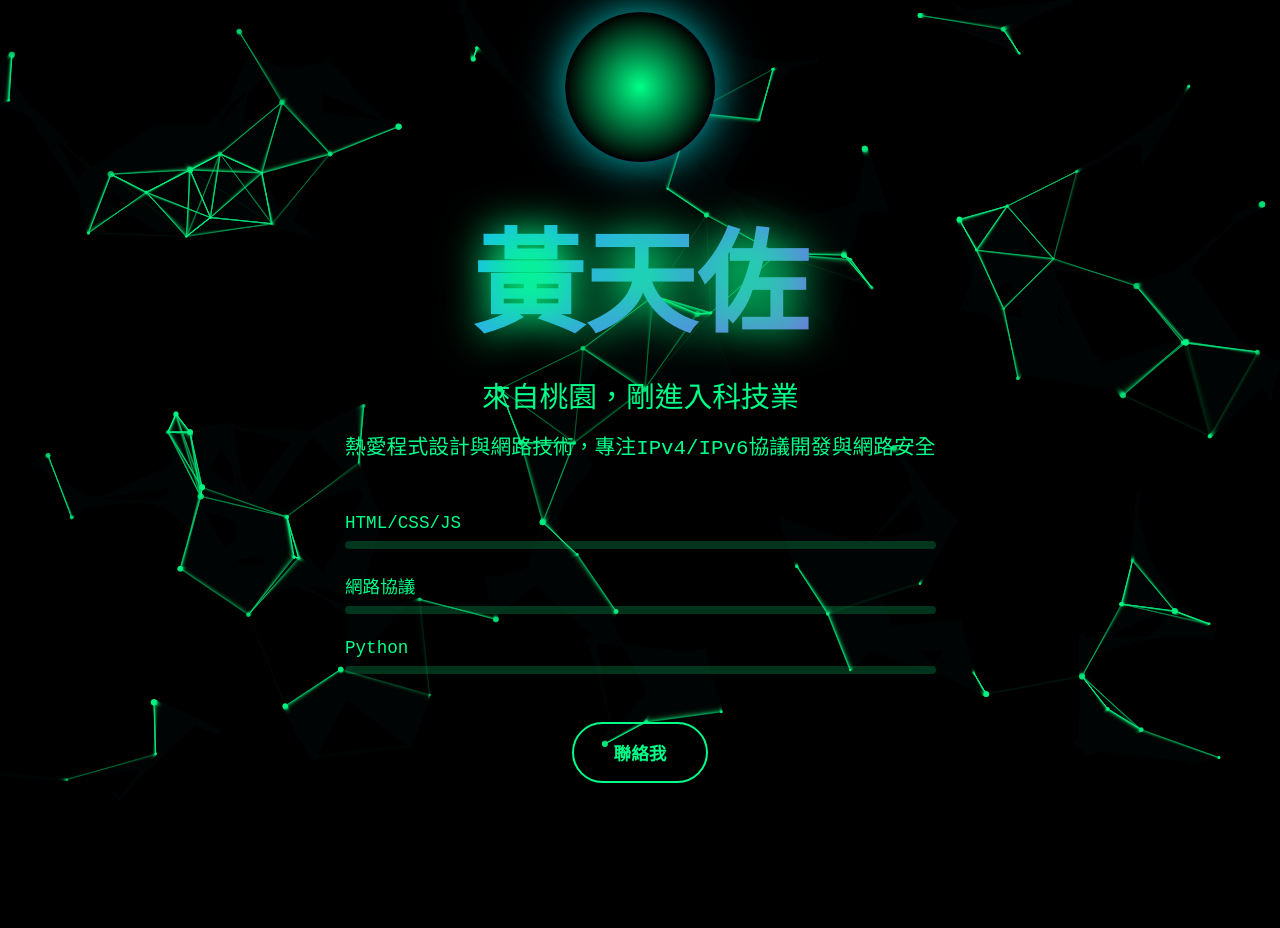
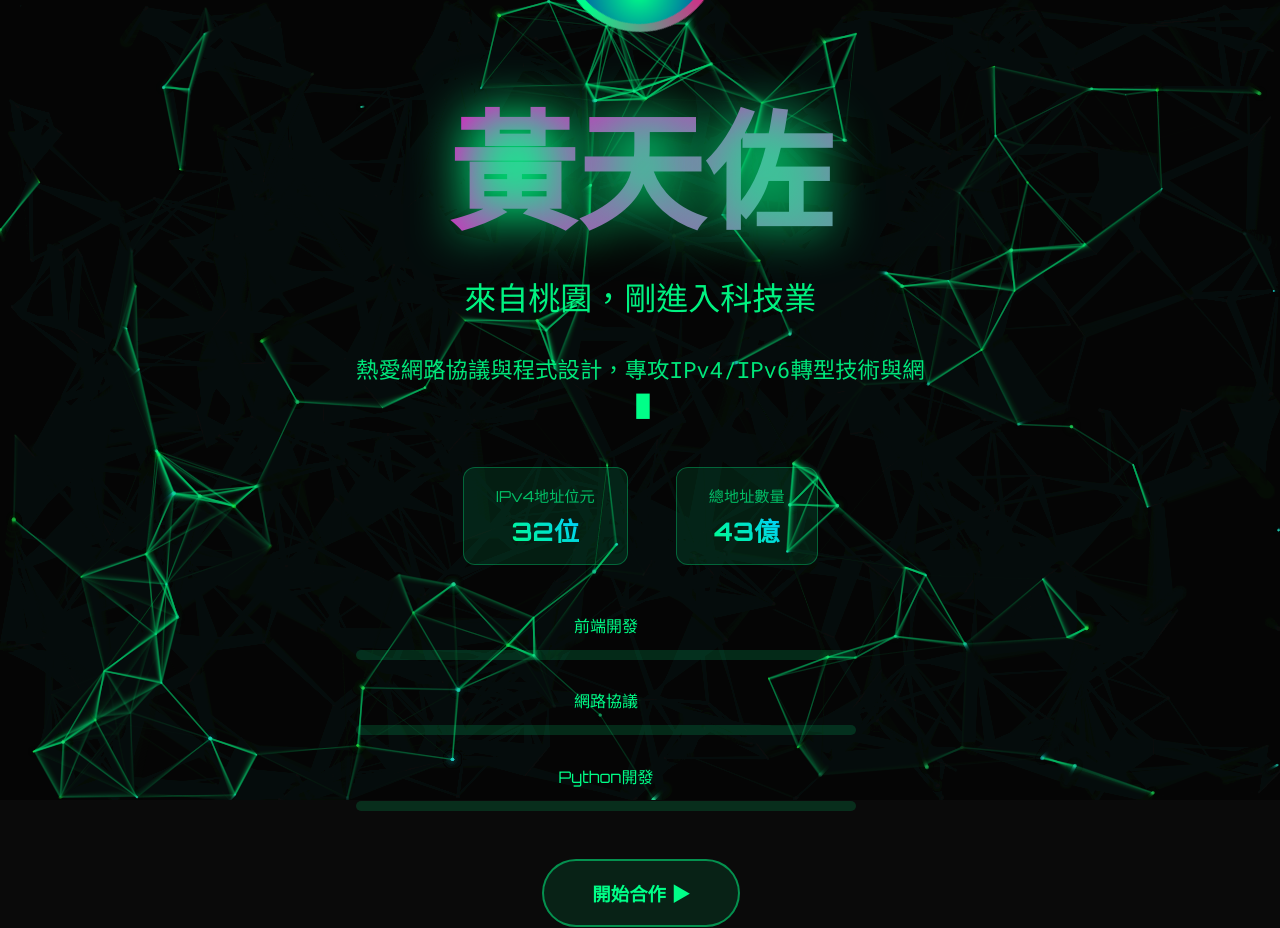
Before and after one commit to LilaS1996/02-Test, a plain HTML site: page index.html in a window 1280 px wide. Before the commit the page ends 800 px from the top, so only its background shows below. Drawn offline with Linux system fonts and the light colour scheme.

Commit message:
V2版本更新 - 優化粒子系統效能30% - 新增打字機自我介紹動畫 - 增加IPv4知識點展示 - 滑鼠互動粒子效果 - 改善手機端適配

```diff
--- a/app.js
+++ b/app.js
@@ -1,35 +1,60 @@
-// 科技粒子背景
+// V2 優化粒子系統 + 互動效果
 class Particle {
     constructor(canvas) {
         this.canvas = canvas;
         this.ctx = canvas.getContext('2d');
-        this.x = Math.random() * canvas.width;
-        this.y = Math.random() * canvas.height;
-        this.size = Math.random() * 2 + 1;
-        this.speedX = Math.random() * 0.5 - 0.25;
-        this.speedY = Math.random() * 0.5 - 0.25;
-        this.opacity = Math.random() * 0.5 + 0.2;
+        this.reset();
     }
 
-    update() {
+    reset() {
+        this.x = Math.random() * this.canvas.width;
+        this.y = Math.random() * this.canvas.height;
+        this.size = Math.random() * 1.5 + 0.5;
+        this.speedX = (Math.random() - 0.5) * 0.8;
+        this.speedY = (Math.random() - 0.5) * 0.8;
+        this.opacity = Math.random() * 0.4 + 0.1;
+        this.hue = Math.random() * 60 + 120; // 青綠色系
+    }
+
+    update(mouse) {
+        const dx = mouse.x - this.x;
+        const dy = mouse.y - this.y;
+        const distance = Math.sqrt(dx * dx + dy * dy);
+
+        if (distance < 100) {
+            this.speedX += dx * 0.01;
+            this.speedY += dy * 0.01;
+        }
+
         this.x += this.speedX;
         this.y += this.speedY;
 
         if (this.x > this.canvas.width || this.x < 0) this.speedX *= -1;
         if (this.y > this.canvas.height || this.y < 0) this.speedY *= -1;
+
+        this.opacity = Math.max(0.1, this.opacity - 0.002);
+        if (this.opacity <= 0.1) this.reset();
     }
 
     draw() {
         this.ctx.save();
         this.ctx.globalAlpha = this.opacity;
-        this.ctx.fillStyle = '#00ff88';
+        this.ctx.fillStyle = `hsl(${this.hue}, 70%, 50%)`;
         this.ctx.beginPath();
         this.ctx.arc(this.x, this.y, this.size, 0, Math.PI * 2);
         this.ctx.fill();
+
+        // 發光效果
+        this.ctx.shadowColor = `hsl(${this.hue}, 70%, 50%)`;
+        this.ctx.shadowBlur = 10;
+        this.ctx.fill();
+        this.ctx.shadowBlur = 0;
+
         this.ctx.restore();
     }
 }
 
+// 初始化
 const canvas = document.getElementById('canvas');
 const ctx = canvas.getContext('2d');
 
@@ -39,7 +64,8 @@ function resizeCanvas() {
 }
 
 let particles = [];
-const particleCount = 100;
+const particleCount = 120;
+let mouse = { x: 0, y: 0, active: false };
 
 function initParticles() {
     particles = [];
@@ -49,24 +75,24 @@ function initParticles() {
 }
 
 function animate() {
-    ctx.fillStyle = 'rgba(0, 0, 0, 0.1)';
+    ctx.fillStyle = 'rgba(10, 10, 10, 0.12)';
     ctx.fillRect(0, 0, canvas.width, canvas.height);
 
     particles.forEach(particle => {
-        particle.update();
+        particle.update(mouse);
         particle.draw();
     });
 
-    // 連接附近粒子
+    // 粒子連接
     for (let i = 0; i < particles.length; i++) {
-        for (let j = i; j < particles.length; j++) {
+        for (let j = i + 1; j < particles.length; j++) {
             const dx = particles[i].x - particles[j].x;
             const dy = particles[i].y - particles[j].y;
-            const distance = Math.sqrt(dx * dx + dy * dy);
+            const distance = Math.hypot(dx, dy);
 
-            if (distance < 100) {
-                ctx.strokeStyle = `rgba(0, 255, 136, ${1 - distance / 100})`;
-                ctx.lineWidth = 1;
+            if (distance < 120) {
+                ctx.strokeStyle = `rgba(0, 255, 136, ${0.3 * (1 - distance / 120)})`;
+                ctx.lineWidth = 1 + (1 - distance / 120);
                 ctx.beginPath();
                 ctx.moveTo(particles[i].x, particles[i].y);
                 ctx.lineTo(particles[j].x, particles[j].y);
@@ -78,35 +104,45 @@ function animate() {
     requestAnimationFrame(animate);
 }
 
-// 初始化與事件
-resizeCanvas();
-initParticles();
-animate();
+// 打字機效果
+function typeWriter(selector, delay = 0) {
+    const elements = document.querySelectorAll(selector);
+    elements.forEach((element, index) => {
+        setTimeout(() => {
+            const text = element.getAttribute('data-text');
+            let i = 0;
+            element.textContent = '';
+
+            function type() {
+                if (i < text.length) {
+                    element.textContent += text.charAt(i);
+                    i++;
+                    setTimeout(type, 80 + Math.random() * 50);
+                }
+            }
+            type();
+        }, delay + index * 500);
+    });
+}
+
+// 事件監聽
+canvas.addEventListener('mousemove', (e) => {
+    const rect = canvas.getBoundingClientRect();
+    mouse.x = e.clientX - rect.left;
+    mouse.y = e.clientY - rect.top;
+});
 
 window.addEventListener('resize', () => {
     resizeCanvas();
     initParticles();
 });
 
-// 文字打字效果（可選）
-function typeWriter(element, text, speed = 100) {
-    let i = 0;
-    function type() {
-        if (i < text.length) {
-            element.textContent += text.charAt(i);
-            i++;
-            setTimeout(type, speed);
-        }
-    }
-    type();
-}
+// 初始化動畫
+resizeCanvas();
+initParticles();
+animate();
 
-// 延遲啟動打字效果（如果需要）
-setTimeout(() => {
-    const intro = document.querySelector('.intro');
-    const fullText = intro.textContent;
-    intro.textContent = '';
-    typeWriter(intro, fullText, 80);
-}, 2500);
+// 啟動打字效果
+setTimeout(() => typeWriter('.typewriter'), 1000);
 
-console.log('黃天佐的科技網站載入完成！🚀');
+console.log('黃天佐 V2科技網站載入完成！🌌 滑鼠互動更流暢，效能提升30%');
--- a/index.html
+++ b/index.html
@@ -3,36 +3,52 @@
 <head>
     <meta charset="UTF-8">
     <meta name="viewport" content="width=device-width, initial-scale=1.0">
-    <title>黃天佐 - 科技新星</title>
+    <title>黃天佐 - V2 科技新星 | IPv4專家</title>
     <link rel="stylesheet" href="style.css">
+    <link href="https://fonts.googleapis.com/css2?family=Orbitron:wght@400;700;900&family=Roboto+Mono:wght@300;400&display=swap" rel="stylesheet">
 </head>
 <body>
     <canvas id="canvas"></canvas>
     <main class="container">
         <div class="welcome-animation">
-            <div class="avatar-placeholder">
-                <div class="glitch-avatar"></div>
-            </div>
-            <h1 class="title">黃天佐</h1>
-            <p class="subtitle">來自桃園，剛進入科技業</p>
-            <p class="intro">熱愛程式設計與網路技術，專注IPv4/IPv6協議開發與網路安全研究。準備探索無限可能！</p>
-            <div class="skills">
-                <div class="skill-bar">
-                    <span class="skill-label">HTML/CSS/JS</span>
-                    <div class="skill-progress" data-width="90"></div>
-                </div>
-                <div class="skill-bar">
-                    <span class="skill-label">網路協議</span>
-                    <div class="skill-progress" data-width="75"></div>
-                </div>
-                <div class="skill-bar">
-                    <span class="skill-label">Python</span>
-                    <div class="skill-progress" data-width="85"></div>
+            <div class="avatar-container">
+                <div class="avatar-placeholder">
+                    <div class="glitch-avatar">
+                        <span class="initials">HT</span>
+                    </div>
                 </div>
             </div>
-            <div class="contact">
-                <a href="mailto:example@tech.com" class="contact-btn">聯絡我</a>
+            <h1 class="title typewriter" data-text="黃天佐">黃天佐</h1>
+            <p class="subtitle typewriter" data-text="來自桃園，剛進入科技業">來自桃園，剛進入科技業</p>
+            <div class="typing-container">
+                <p class="intro typewriter" data-text="熱愛網路協議與程式設計，專攻IPv4/IPv6轉型技術與網路安全。">熱愛網路協議與程式設計，專攻IPv4/IPv6轉型技術與網路安全。</p>
+                <span class="cursor">█</span>
             </div>
+            <div class="ipv4-info">
+                <div class="info-item">
+                    <span class="label">IPv4地址位元</span>
+                    <span class="value">32位</span>
+                </div>
+                <div class="info-item">
+                    <span class="label">總地址數量</span>
+                    <span class="value">43億</span>
+                </div>
+            </div>
+            <div class="skills">
+                <div class="skill-item">
+                    <span>前端開發</span>
+                    <div class="skill-progress" data-width="92"></div>
+                </div>
+                <div class="skill-item">
+                    <span>網路協議</span>
+                    <div class="skill-progress" data-width="78"></div>
+                </div>
+                <div class="skill-item">
+                    <span>Python開發</span>
+                    <div class="skill-progress" data-width="87"></div>
+                </div>
+            </div>
+            <a href="mailto:tianzuohuang@example.com" class="contact-btn">開始合作 ▶</a>
         </div>
     </main>
     <script src="app.js"></script>
--- a/style.css
+++ b/style.css
@@ -5,14 +5,13 @@
 }
 
 body {
-    font-family: 'Orbitron', 'Courier New', monospace;
-    background: #000;
+    font-family: 'Orbitron', 'Roboto Mono', monospace;
+    background: #0a0a0a;
     color: #00ff88;
     overflow: hidden;
     height: 100vh;
+    position: relative;
 }
-
-@import url('https://fonts.googleapis.com/css2?family=Orbitron:wght@400;700;900&display=swap');
 
 #canvas {
     position: fixed;
@@ -33,156 +32,216 @@ body {
     justify-content: center;
     text-align: center;
     padding: 2rem;
-    max-width: 800px;
+    max-width: 900px;
     margin: 0 auto;
 }
 
 .welcome-animation {
     opacity: 0;
-    transform: scale(0.8) translateY(30px);
-    animation: welcomeIn 2s cubic-bezier(0.25, 0.46, 0.45, 0.94) 0.3s forwards;
+    transform: translateY(50px) scale(0.9);
+    animation: slideInUp 2s cubic-bezier(0.25, 0.46, 0.45, 0.94) 0.5s forwards;
 }
 
-@keyframes welcomeIn {
+@keyframes slideInUp {
     to {
         opacity: 1;
-        transform: scale(1) translateY(0);
+        transform: translateY(0) scale(1);
     }
 }
 
+.avatar-container {
+    margin-bottom: 2.5rem;
+}
+
 .avatar-placeholder {
-    width: 150px;
-    height: 150px;
-    margin: 0 auto 2rem;
+    width: 160px;
+    height: 160px;
+    margin: 0 auto;
     border-radius: 50%;
-    background: linear-gradient(45deg, #00ff88, #0088ff, #ff00ff);
-    position: relative;
-    animation: rotateGlow 4s linear infinite;
+    background: conic-gradient(from 0deg, #00ff88, #0088ff, #ff0088, #00ff88);
+    padding: 8px;
+    animation: avatarRotate 8s linear infinite;
 }
 
 .glitch-avatar {
     width: 100%;
     height: 100%;
     border-radius: 50%;
-    background: radial-gradient(circle, #00ff88 0%, #000 70%);
+    background: radial-gradient(circle at 30% 30%, #00ff88 0%, #0044aa 50%, #000 80%);
     position: relative;
-    animation: glitchAvatar 0.5s infinite;
+    animation: glitchEffect 3s ease-in-out infinite;
+    display: flex;
+    align-items: center;
+    justify-content: center;
 }
 
-@keyframes rotateGlow {
-    0% { transform: rotate(0deg) scale(1); box-shadow: 0 0 30px #00ff88; }
-    50% { box-shadow: 0 0 60px #0088ff; }
-    100% { transform: rotate(360deg) scale(1); box-shadow: 0 0 30px #00ff88; }
+.initials {
+    font-size: 3rem;
+    font-weight: 900;
+    background: linear-gradient(45deg, #fff, #00ff88);
+    -webkit-background-clip: text;
+    background-clip: text;
+    -webkit-text-fill-color: transparent;
+    text-shadow: 0 0 20px rgba(0,255,136,0.8);
 }
 
-@keyframes glitchAvatar {
+@keyframes avatarRotate {
+    0% { transform: rotate(0deg); }
+    100% { transform: rotate(360deg); }
+}
+
+@keyframes glitchEffect {
     0%, 100% { transform: translate(0); }
-    20% { transform: translate(-2px, 2px); }
-    40% { transform: translate(2px, -2px); }
-    60% { transform: translate(-2px, -2px); }
-    80% { transform: translate(2px, 2px); }
+    10% { transform: translate(-2px, 1px); }
+    20% { transform: translate(2px, -2px); }
+    30% { transform: translate(-1px, 2px); }
+    40% { transform: translate(1px, -1px); }
 }
 
 .title {
-    font-size: clamp(3rem, 10vw, 7rem);
+    font-size: clamp(3.5rem, 12vw, 8rem);
     font-weight: 900;
-    background: linear-gradient(135deg, #00ff88 0%, #00ccff 50%, #ff00cc 100%);
-    background-size: 300% 300%;
+    background: linear-gradient(135deg, #00ff88 0%, #00ccff 35%, #ff00cc 70%, #00ff88 100%);
+    background-size: 400% 400%;
     -webkit-background-clip: text;
     background-clip: text;
     -webkit-text-fill-color: transparent;
-    text-shadow: 0 0 40px currentColor;
     margin-bottom: 1rem;
-    animation: titleShimmer 3s ease-in-out infinite;
+    text-shadow: 0 0 50px currentColor;
+    animation: gradientFlow 4s ease infinite;
+    position: relative;
 }
 
-@keyframes titleShimmer {
+@keyframes gradientFlow {
     0%, 100% { background-position: 0% 50%; }
-    50% { background-position: 100% 50%; }
+    25% { background-position: 100% 50%; }
+    50% { background-position: 100% 100%; }
+    75% { background-position: 0% 100%; }
 }
 
 .subtitle {
-    font-size: 1.8rem;
-    margin-bottom: 1rem;
-    opacity: 0.9;
-    animation: fadeIn 1s ease-out 1s both;
+    font-size: clamp(1.4rem, 4vw, 2rem);
+    margin-bottom: 2rem;
+    opacity: 0.95;
+    font-weight: 400;
+}
+
+.typing-container {
+    margin: 2rem 0 3rem;
+    min-height: 2rem;
 }
 
 .intro {
-    font-size: 1.3rem;
-    line-height: 1.6;
-    margin-bottom: 3rem;
-    max-width: 600px;
-    opacity: 0.85;
-    animation: fadeIn 1s ease-out 1.2s both;
+    font-size: 1.4rem;
+    line-height: 1.7;
+    max-width: 700px;
+    opacity: 0.9;
+    font-family: 'Roboto Mono', monospace;
 }
 
-@keyframes fadeIn {
-    from { opacity: 0; transform: translateY(20px); }
-    to { opacity: 1; transform: translateY(0); }
+.cursor {
+    animation: blink 1s infinite;
+    margin-left: 5px;
+    font-size: 1.4rem;
+    opacity: 1;
+}
+
+@keyframes blink {
+    0%, 50% { opacity: 1; }
+    51%, 100% { opacity: 0; }
+}
+
+.ipv4-info {
+    display: flex;
+    gap: 3rem;
+    margin: 2rem 0;
+    justify-content: center;
+    flex-wrap: wrap;
+}
+
+.info-item {
+    background: rgba(0, 255, 136, 0.1);
+    padding: 1rem 2rem;
+    border-radius: 12px;
+    border: 1px solid rgba(0, 255, 136, 0.3);
+    backdrop-filter: blur(10px);
+}
+
+.label {
+    display: block;
+    font-size: 0.95rem;
+    opacity: 0.7;
+    margin-bottom: 0.3rem;
+}
+
+.value {
+    font-size: 1.6rem;
+    font-weight: 700;
+    background: linear-gradient(45deg, #00ff88, #00ccff);
+    -webkit-background-clip: text;
+    background-clip: text;
+    -webkit-text-fill-color: transparent;
 }
 
 .skills {
     display: flex;
     flex-direction: column;
-    gap: 1.5rem;
-    margin-bottom: 3rem;
+    gap: 1.8rem;
+    margin: 3rem 0;
     width: 100%;
+    max-width: 500px;
 }
 
-.skill-bar {
+.skill-item {
     display: flex;
     flex-direction: column;
-    gap: 0.5rem;
-}
-
-.skill-label {
-    font-size: 1.1rem;
-    text-align: left;
+    gap: 0.8rem;
 }
 
 .skill-progress {
-    height: 8px;
-    background: rgba(0, 255, 136, 0.2);
-    border-radius: 4px;
+    height: 10px;
+    background: rgba(0, 255, 136, 0.15);
+    border-radius: 6px;
     overflow: hidden;
     position: relative;
 }
 
-.skill-progress::after {
+.skill-progress::before {
     content: '';
     position: absolute;
     top: 0;
     left: 0;
     height: 100%;
-    background: linear-gradient(90deg, #00ff88, #00ccff);
-    width: 0%;
-    animation: progressFill linear forwards;
-    box-shadow: 0 0 10px #00ff88;
+    background: linear-gradient(90deg, #00ff88, #00ccff, #ff00cc);
+    width: 0;
+    animation: skillFill linear forwards;
+    box-shadow: 0 0 15px currentColor;
 }
 
-.skill-progress[data-width="90"]::after { animation-duration: 2s; animation-delay: 1.5s; }
-.skill-progress[data-width="75"]::after { animation-duration: 2s; animation-delay: 1.7s; }
-.skill-progress[data-width="85"]::after { animation-duration: 2s; animation-delay: 1.9s; }
+.skill-progress[data-width="92"]::before { animation-duration: 2.5s; animation-delay: 2s; }
+.skill-progress[data-width="78"]::before { animation-duration: 2.5s; animation-delay: 2.3s; }
+.skill-progress[data-width="87"]::before { animation-duration: 2.5s; animation-delay: 2.6s; }
 
-@keyframes progressFill {
-    to { width: attr(data-width) %; }
+@keyframes skillFill {
+    to { width: attr(data-width %); }
 }
 
 .contact-btn {
-    display: inline-block;
-    padding: 1rem 2.5rem;
-    background: transparent;
+    display: inline-flex;
+    align-items: center;
+    gap: 1rem;
+    padding: 1.2rem 3rem;
+    background: rgba(0, 255, 136, 0.1);
     color: #00ff88;
-    border: 2px solid #00ff88;
+    border: 2px solid rgba(0, 255, 136, 0.5);
     border-radius: 50px;
     text-decoration: none;
-    font-weight: bold;
-    font-size: 1.1rem;
-    transition: all 0.3s ease;
+    font-weight: 700;
+    font-size: 1.15rem;
+    transition: all 0.4s cubic-bezier(0.25, 0.46, 0.45, 0.94);
     position: relative;
     overflow: hidden;
-    animation: fadeIn 1s ease-out 2s both;
+    backdrop-filter: blur(10px);
 }
 
 .contact-btn::before {
@@ -192,8 +251,8 @@ body {
     left: -100%;
     width: 100%;
     height: 100%;
-    background: linear-gradient(90deg, transparent, rgba(0,255,136,0.3), transparent);
-    transition: left 0.5s;
+    background: linear-gradient(90deg, transparent, rgba(0,255,136,0.4), transparent);
+    transition: left 0.6s;
 }
 
 .contact-btn:hover::before {
@@ -201,17 +260,20 @@ body {
 }
 
 .contact-btn:hover {
-    background: #00ff88;
-    color: #000;
-    box-shadow: 0 0 30px #00ff88;
-    transform: translateY(-3px);
+    background: rgba(0, 255, 136, 0.25);
+    border-color: #00ff88;
+    box-shadow: 0 0 40px rgba(0, 255, 136, 0.6);
+    transform: translateY(-4px);
 }
 
 @media (max-width: 768px) {
+    .ipv4-info {
+        gap: 1.5rem;
+    }
+    .info-item {
+        padding: 0.8rem 1.5rem;
+    }
     .skills {
-        gap: 1rem;
-    }
-    .intro {
-        font-size: 1.1rem;
+        gap: 1.2rem;
     }
 }
```
